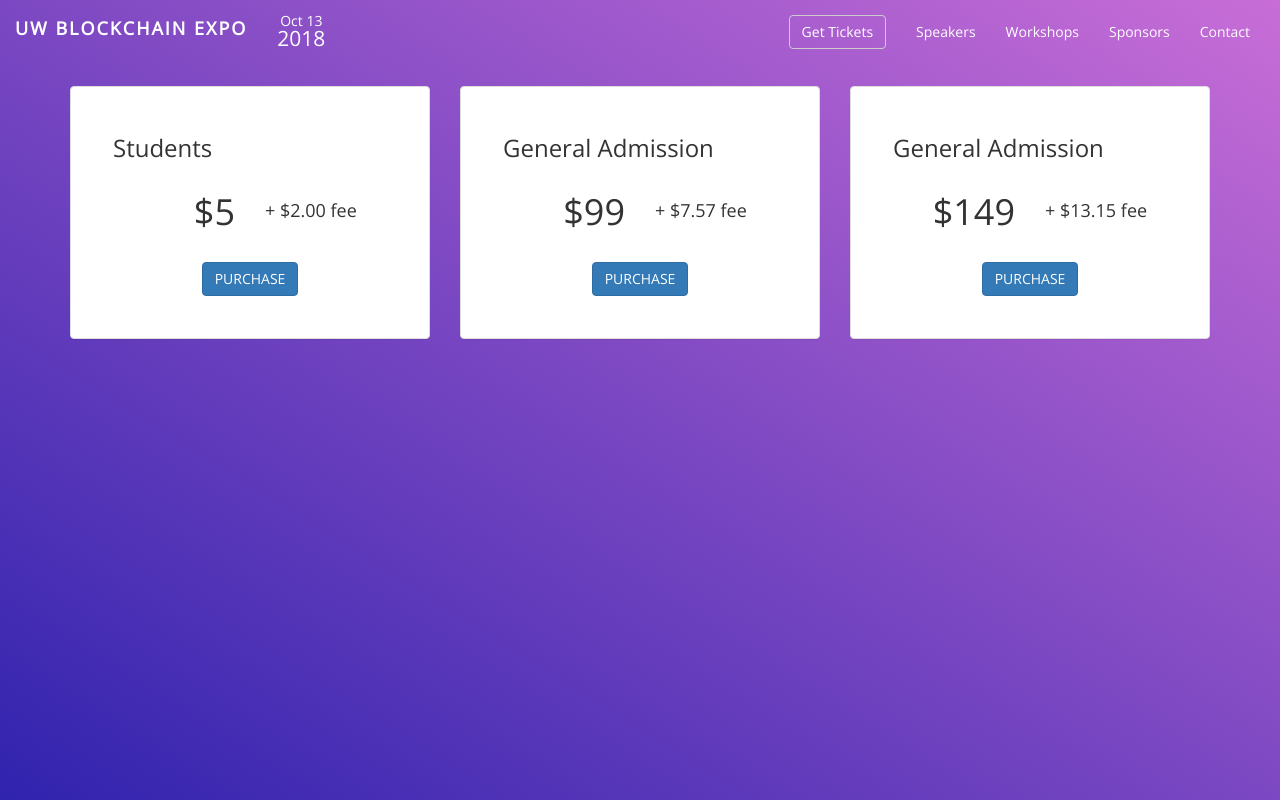
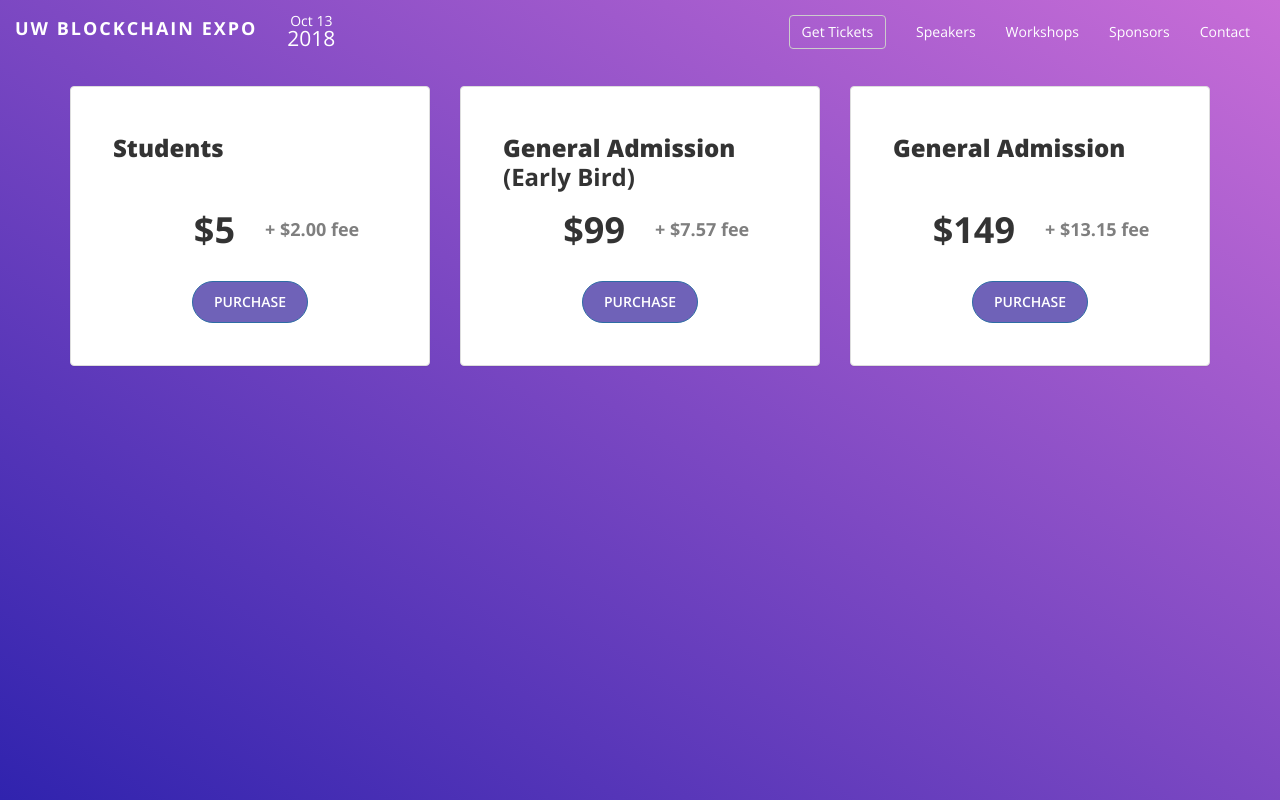
Before and after one commit to uwblockchain/website-expo-2018, a React (Create React App) app: page / in a window 1280 px wide. Built offline with nearby package versions, Linux system fonts and the light colour scheme.

Commit message:
Added styling for cards

```diff
--- a/src/css/index.css
+++ b/src/css/index.css
@@ -54,6 +54,7 @@ html, .App {
 
 .App div.card-title {
   margin-top: -1em;
+  font-weight: bolder !important;
 }
 
 .App .panel-default {
@@ -63,8 +64,38 @@ html, .App {
 
 h4.card-fee {
   margin-top: 1.65em;
+  color: #7F7F7F;
+  font-weight: bolder;
+}
+
+h3.card-sub {
+  font-weight: 700;
+  margin-top: 0.1em;
+  margin-bottom: 1em;
+  height: 0.1em;
+}
+
+h1.card-price {
+  font-weight: bolder !important;
+}
+
+h3.card-title {
+  font-weight: 800 ;
+  margin-bottom: 0;
 }
 
 div.card-button {
   padding-top: 1.5em;
+
 }
+
+div.card-button a {
+  background-color: #6F62B8;
+  border-radius: 50em;
+  padding: 0.7em 1.5em;
+  font-weight: 600;
+}
+
+div.card-button a:hover {
+  background-color: #5b4dab
+}
--- a/src/js/BuyTicketCard.js
+++ b/src/js/BuyTicketCard.js
@@ -9,13 +9,14 @@ class BuyTicketCard extends React.Component {
     render() {
         return(
             <Panel>
-                <div className="card-title">
-                    <h3 className="pl-4">{this.props.title}</h3>
+                <div className="card-title pl-4">
+                    <h3 className="card-title">{this.props.title}</h3>
+                    <h3 className="card-sub">{this.props.sub && this.props.sub} </h3>
                 </div>
-                <div className="cardPrice text-center">
+                <div className="text-center">
                     <Row>
                         <Col xs={6}>
-                            <h1 className="text-right">{this.props.price}</h1>
+                            <h1 className="card-price text-right">{this.props.price}</h1>
                         </Col>
                         <Col xs={6}>
                             <h4 className="card-fee text-left py-4"> + {this.props.fee} fee</h4>
--- a/src/js/BuyTickets.js
+++ b/src/js/BuyTickets.js
@@ -12,7 +12,7 @@ class BuyTickets extends React.Component {
                         <BuyTicketCard className="" title="Students" price="$5" fee="$2.00"/>
                     </Col>
                     <Col xs={4}>
-                        <BuyTicketCard title="General Admission" price="$99" fee="$7.57"/>
+                        <BuyTicketCard title="General Admission" sub="(Early Bird)" price="$99" fee="$7.57"/>
                     </Col>
                     <Col xs={4}>
                         <BuyTicketCard title="General Admission" price="$149" fee="$13.15"/>
--- a/src/js/Head.js
+++ b/src/js/Head.js
@@ -7,7 +7,7 @@ const Head = () => (
     <meta name="viewport" content="width=device-width, initial-scale=1, shrink-to-fit=no" />
     <link rel="stylesheet" href="https://maxcdn.bootstrapcdn.com/bootstrap/3.3.7/css/bootstrap.min.css" integrity="sha384-BVYiiSIFeK1dGmJRAkycuHAHRg32OmUcww7on3RYdg4Va+PmSTsz/K68vbdEjh4u" crossOrigin="anonymous" />
     <link rel="stylesheet" href="https://fonts.googleapis.com/css?family=Roboto:300,400,500" />
-    <link href="https://fonts.googleapis.com/css?family=Open+Sans" rel="stylesheet"/>>
+    <link href="https://fonts.googleapis.com/css?family=Open+Sans:400,600,700,800" rel="stylesheet"/>
     <title>UW Blockchain Expo</title>
   </Helmet>
 );
```
